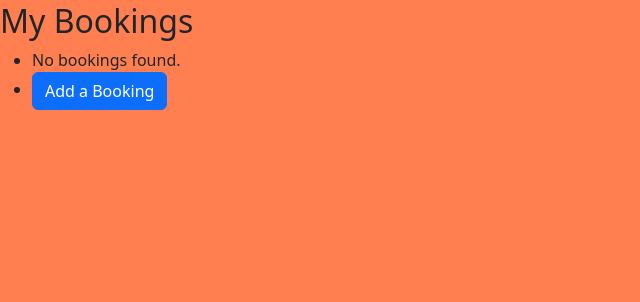
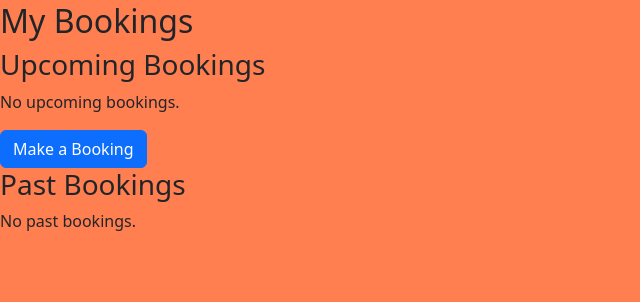
Before and after one commit to sthDINESH/backspace, a Django app: page /my-bookings/ in a window 1280 px wide. Shown: the part 56-358 px from the top of the page, without its empty margins (0-640 px from the left). Run offline with Django 4.2, Linux system fonts and the light colour scheme; the visitor is signed in with stand-in values (Sample User, id 1); data that the repository does not hold is empty.

Commit message:
Enhance my bookings view to separate and display upcoming and past bookings with improved layout

```diff
--- a/booking/templates/booking/my_bookings.html
+++ b/booking/templates/booking/my_bookings.html
@@ -1,19 +1,45 @@
 {% extends "base.html" %}
 {% block main_content %}
+<div class="my-bookings-container">
     <h2>My Bookings</h2>
+
+    <!-- Upcoming Bookings Section -->
+    <section class="bookings-section">
+        <h3>Upcoming Bookings</h3>
+        {% if upcoming_bookings %}
         <ul>
-    {% for booking in bookings %}
-    <li>
-        {{ booking.workspace.name }} on {{ booking.booking_date }}
+            {% for booking in upcoming_bookings %}
+            <li class="booking-item upcoming">
+                <strong>{{ booking.workspace.name }}</strong> on {{ booking.booking_date }}
                 ({{ booking.start_time }} - {{ booking.end_time }}) - {{ booking.status }}
+                <div>
                     <a href="{% url 'update_booking' booking.id %}" class="btn btn-sm btn-warning">Edit</a>
-        <a href="{% url 'cancel_booking' booking.id %}" class="btn btn-sm btn-danger">Delete</a>
-    </li>
-    {% empty %}
-    <li>No bookings found.</li>
-    <li>
-        <a href="{% url 'workspace_list' %}" class="btn btn-primary">Add a Booking</a>
+                    <a href="{% url 'cancel_booking' booking.id %}" class="btn btn-sm btn-danger">Cancel</a>
+                </div>
             </li>
             {% endfor %}
         </ul>
+        {% else %}
+        <p>No upcoming bookings.</p>
+        <a href="{% url 'home' %}" class="btn btn-primary">Make a Booking</a>
+        {% endif %}
+    </section>
+
+    <!-- Past Bookings Section -->
+    <section class="bookings-section">
+        <h3>Past Bookings</h3>
+        {% if past_bookings %}
+        <ul>
+            {% for booking in past_bookings %}
+            <li class="booking-item past">
+                <strong>{{ booking.workspace.name }}</strong> on {{ booking.booking_date }}
+                ({{ booking.start_time }} - {{ booking.end_time }}) - {{ booking.status }}
+            </li>
+            {% endfor %}
+        </ul>
+        {% else %}
+        <p>No past bookings.</p>
+        {% endif %}
+    </section>
+</div>
 {% endblock %}
--- a/booking/views.py
+++ b/booking/views.py
@@ -229,5 +229,35 @@ def cancel_booking(request, booking_id):
 
 @login_required
 def my_bookings(request):
-    bookings = Booking.objects.filter(user=request.user)
-    return render(request, 'booking/my_bookings.html', {'bookings': bookings})
+    from django.utils import timezone
+    from datetime import datetime
+
+    # Get current date and time
+    now = timezone.now()
+    today = now.date()
+    current_time = now.time()
+
+    # Get all user bookings
+    all_bookings = Booking.objects.filter(user=request.user)
+
+    # Separate into upcoming and past bookings
+    upcoming_bookings = []
+    past_bookings = []
+
+    for booking in all_bookings:
+        # Check if booking is in the past
+        if booking.booking_date < today:
+            past_bookings.append(booking)
+        elif booking.booking_date == today and booking.end_time < current_time:
+            past_bookings.append(booking)
+        else:
+            upcoming_bookings.append(booking)
+
+    # Sort bookings by date (newest first for past, soonest first for upcoming)
+    upcoming_bookings.sort(key=lambda x: (x.booking_date, x.start_time))
+    past_bookings.sort(key=lambda x: (x.booking_date, x.start_time), reverse=True)
+
+    return render(request, 'booking/my_bookings.html', {
+        'upcoming_bookings': upcoming_bookings,
+        'past_bookings': past_bookings,
+    })
```
Also changed, not shown: static/css/style.css (line endings or trailing spaces). Lines whose indentation alone changed are shown as unchanged.
